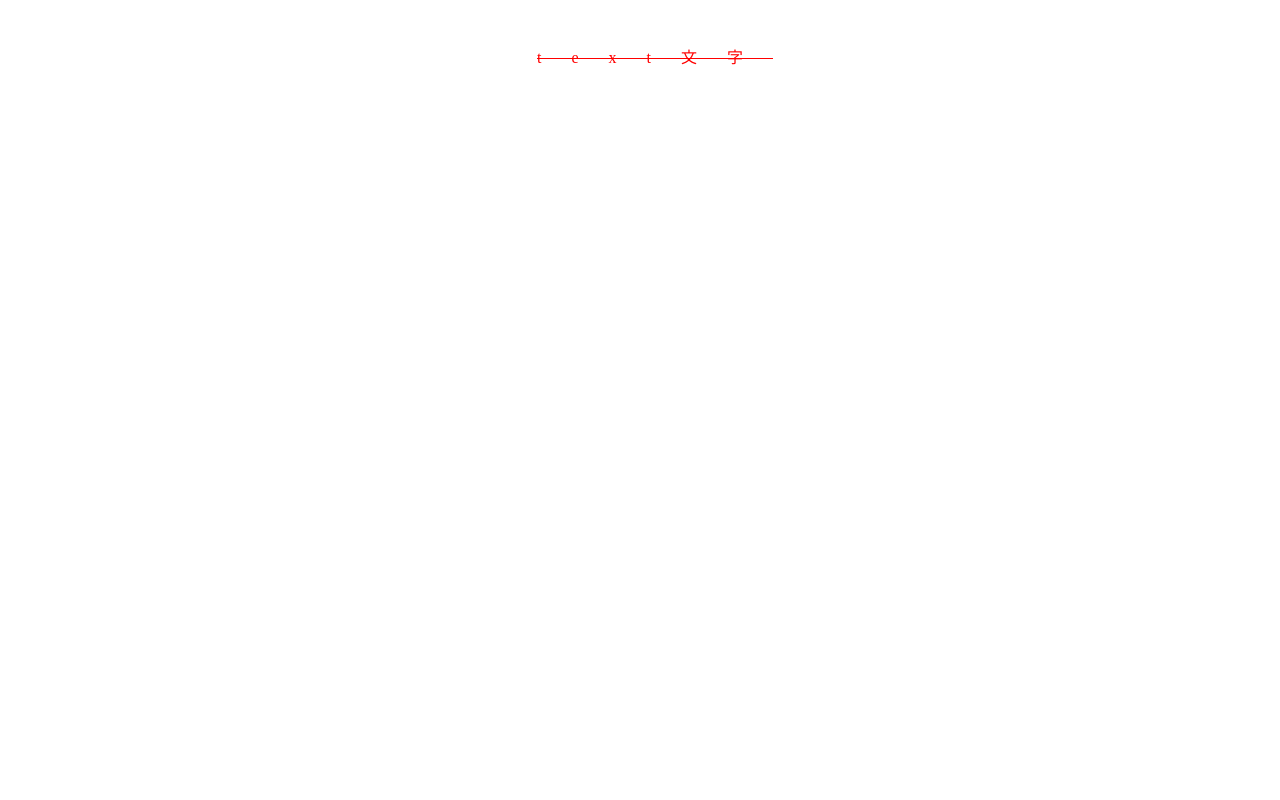
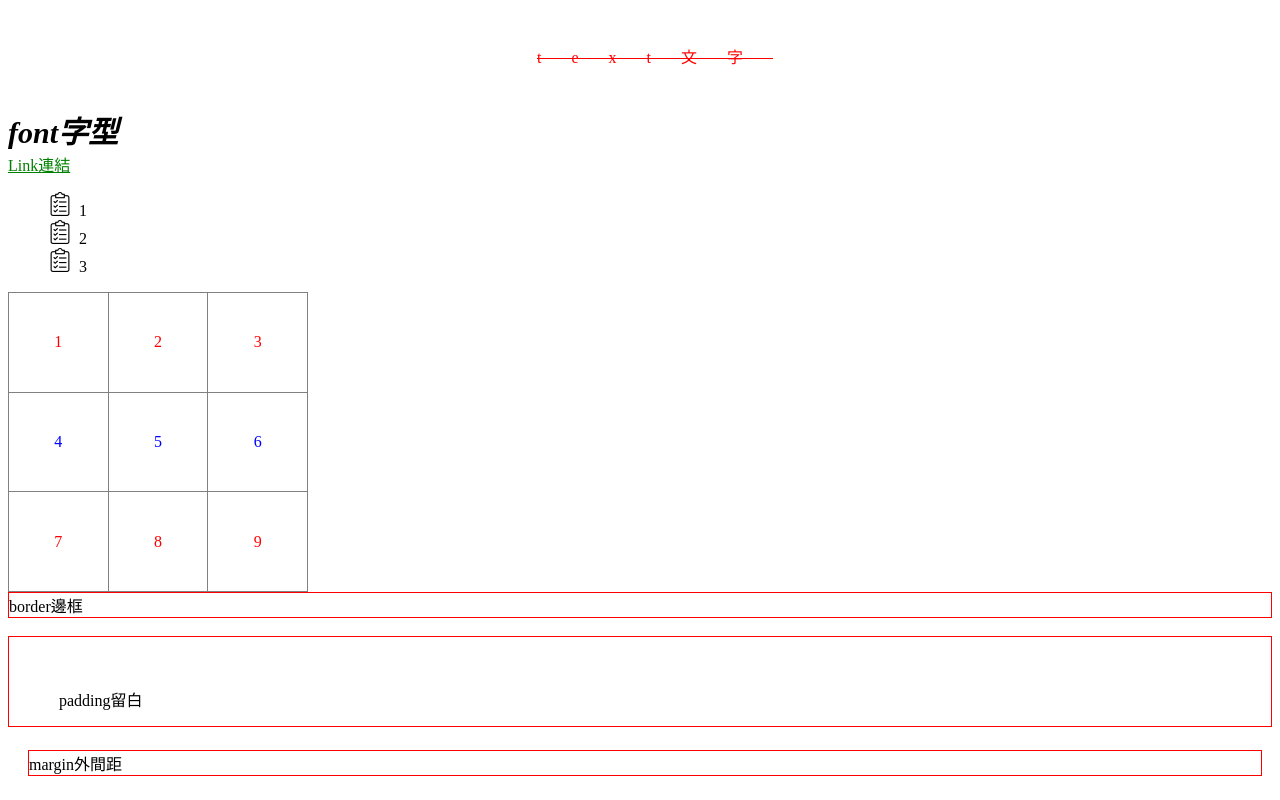
Before and after one commit to JLin0116/3411207015, a plain HTML site: page css_all.html in a window 1280 px wide. Drawn offline with Linux system fonts and the light colour scheme.

Commit message:
Add files via upload

```diff
--- a/css_all.html
+++ b/css_all.html
@@ -8,10 +8,10 @@
         /*Text文字*/
         /*文字顏色*/
         .text_color{
-            color: red;
+            color:red;
         }
         /*文字對齊*/
-        .text_align{
+        .text_ailgn{
             text-align: center;
         }
         /*行高*/
@@ -19,14 +19,9 @@
             line-height: 100px;
         }
         /*文字線段*/
-        /*都不要*/
-        /*text-descoration: none:*/
-        /*底線*/
-        /*text-recoration:overline； */
-        /*上線*/
-        /*text-decoration:over line:*/
         .text_decoration{
-        text-decoration: line-through;
+            /*刪除*/
+            text-decoration:line-through;
         }
         /*縮排*/
         .text_indent{
@@ -36,11 +31,122 @@
         .text_letter{
             letter-spacing: 30px;
         }
+        /*字體樣式*/
+        .font_style{
+            /*斜體*/
+            font-style: italic;
+        }
+        /*字體粗細*/
+        .font_weight{
+            font-weight: bold;
+        }
+        /*字體大小*/
+        .font_size{
+        font-size: 30px;
+        }
+        /*字型*/
+        .font_family{
+            font-family: "標楷體";
+        }
+        /*Link連結*/
+        /*未訪問*/
+        .a_link:link{
+            color:green;
+        }
+        /*訪問過*/
+        .a_link:visited{
+            color:red;
+        }
+        /*移入*/
+        .a_link:hover{
+            color:yellow;
+        }
+        /*點下去*/
+        .a_link:active{
+            color:blue;
+        }
+        /*list列表*/
+        .list{
+            /*類型*/
+            list-style-type: square;
+            /*位置*/
+            list-style-position: inside;
+            /*圖片*/
+            list-style-image: url(list.png);
+        }
+        /*table表格*/
+        /*合併框線*/
+        .table_css{
+            border-collapse: collapse;
+        }
+        td{
+            /*左右對齊*/
+            text-align: center;
+            /*上下對齊*/
+            vertical-align: center;
+        }
+        /*奇數行*/
+        tr:nth-child(odd){
+            color: red;
+        }
+        /*偶數行*/
+        tr:nth-child(even){
+            color: blue;
+        }
+        /*框線*/
+        .div_border{
+            /*邊框粗細*/
+            border-width: 1px;
+            /*邊框類型*/
+            border-style: solid;
+            /*顏色*/
+            border-color: red;
+        }
+        .div_padding{
+            /*上右下左*/
+            padding: 50px 10px 15px 50px;
+        }
+        /*margin外間距*/
+        .div_margin{
+            margin: 5px 10px 15px 20px;
+        }
     </style>
 </head>
 <body>
-    <div class="text_color text_align text_line text_decoration text_indent text_letter">
+    <div class="text_color text_ailgn text_line text_decoration text_indent text_letter">
         text文字
     </div>
+    <div class="font_style font_weight font_size font_family">
+        font字型
+    </div>
+    <a href="#" class="a_link">Link連結</a>
+    <ol class="list">
+        <li>1</li>
+        <li>2</li>
+        <li>3</li>
+    </ol>
+    <table class="table_css" border="1" cellpadding="0" cellspacing="0" width="300" height="300">
+        <tr>
+            <td>1</td>
+            <td>2</td>
+            <td>3</td>
+        </tr>
+        <tr>
+            <td>4</td>
+            <td>5</td>
+            <td>6</td>
+        </tr>
+        <tr>
+            <td>7</td>
+            <td>8</td>
+            <td>9</td>
+        </tr>
+    </table>
+    <div class="div_border">border邊框</div>
+    <br>
+    <div class="div_border div_padding">padding留白</div>
+    <br>
+    <div class="div_border div_margin">margin外間距</div>
+</div>
 </body>
 </html>
```
Also changed, not shown: list.png (added).
